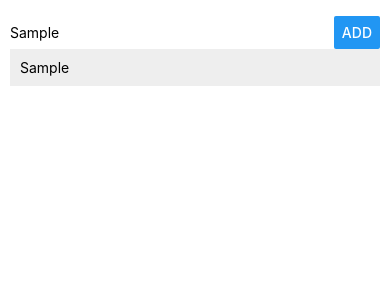
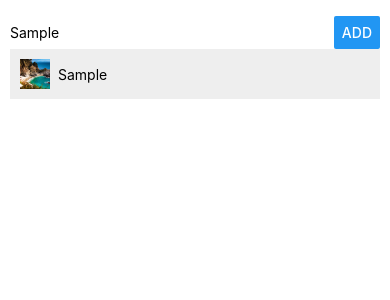
Before and after one commit to arrkiin/react_native_places, a React Native app: screen / in a window 390 px wide. Both pictures are taken after typing "Sample" into the empty fields and a click on the button "ADD". Shown: the top 300 px of the page. Built offline with nearby package versions, Linux system fonts and the light colour scheme.

Commit message:
Image as local resource

```diff
--- a/App.js
+++ b/App.js
@@ -1,7 +1,8 @@
 import React from 'react';
 import { StyleSheet, View } from 'react-native';
-import PlacesList from './src/components/PlacesList/PlacesList';
+import PlaceList from './src/components/PlaceList/PlaceList';
 import PlaceInput from './src/components/PlaceInput/PlaceInput';
+import placeImage from './src/assets/beautiful-place.jpg';
 
 export default class App extends React.Component {
     state = {
@@ -10,7 +11,18 @@
     placeAddHandler = placeName => {
         this.setState(prevState => {
             return {
-                places: prevState.places.concat(placeName)
+                places: prevState.places.concat({
+                    key: Math.random(),
+                    name: placeName,
+                    image: placeImage
+                })
+            };
+        });
+    };
+    placeDeletedHandler = key => {
+        this.setState(prevState => {
+            return {
+                places: prevState.places.filter(place => place.key !== key)
             };
         });
     };
@@ -18,7 +30,10 @@
         return (
             <View style={styles.container}>
                 <PlaceInput onPlaceAdded={this.placeAddHandler} />
-                <PlacesList places={this.state.places} />
+                <PlaceList
+                    places={this.state.places}
+                    onItemDeleted={this.placeDeletedHandler}
+                />
             </View>
         );
     }
--- a/src/components/ListItem/ListItem.js
+++ b/src/components/ListItem/ListItem.js
@@ -1,10 +1,17 @@
 import React from 'react';
-import { View, Text, StyleSheet } from 'react-native';
+import { View, Text, StyleSheet, TouchableOpacity, Image } from 'react-native';
 
 const listItem = props => (
-    <View style={styles.listItem}>
-        <Text>{props.placeName}</Text>
-    </View>
+    <TouchableOpacity onPress={props.onItemPressed}>
+        <View style={styles.listItem}>
+            <Image
+                resizeMode="cover"
+                source={props.placeImage}
+                style={styles.placeImage}
+            />
+            <Text>{props.placeName}</Text>
+        </View>
+    </TouchableOpacity>
 );
 
 const styles = StyleSheet.create({
@@ -13,7 +20,14 @@
         marginBottom: 5,
         padding: 10,
         backgroundColor: '#eee',
+        flexDirection: 'row',
+        alignItems: 'center'
     },
+    placeImage: {
+        marginRight: 8,
+        height: 30,
+        width: 30
+    }
 });
 
 export default listItem;
--- /dev/null
+++ b/src/components/PlaceList/PlaceList.js
@@ -0,0 +1,27 @@
+import React from 'react';
+import { FlatList, StyleSheet } from 'react-native';
+import ListItem from '../ListItem/ListItem';
+
+const placeList = ({ places, onItemDeleted }) => {
+    return (
+        <FlatList
+            style={styles.listContainer}
+            data={places}
+            renderItem={info => (
+                <ListItem
+                    placeName={info.item.name}
+                    placeImage={info.item.image}
+                    onItemPressed={() => onItemDeleted(info.item.key)}
+                />
+            )}
+        />
+    );
+};
+
+const styles = StyleSheet.create({
+    listContainer: {
+        width: '100%'
+    }
+});
+
+export default placeList;
--- a/src/components/PlacesList/PlacesList.js
+++ /dev/null
@@ -1,18 +0,0 @@
-import React from 'react';
-import { View, StyleSheet } from 'react-native';
-import ListItem from '../ListItem/ListItem';
-
-const placesList = ({ places }) => {
-    const placesOutput = places.map((place, idx) => (
-        <ListItem key={idx} placeName={place} />
-    ));
-    return <View style={styles.listContainer}>{placesOutput}</View>;
-};
-
-const styles = StyleSheet.create({
-    listContainer: {
-        width: '100%'
-    }
-});
-
-export default placesList;
```
Also changed, not shown: src/assets/beautiful-place.jpg (added).
